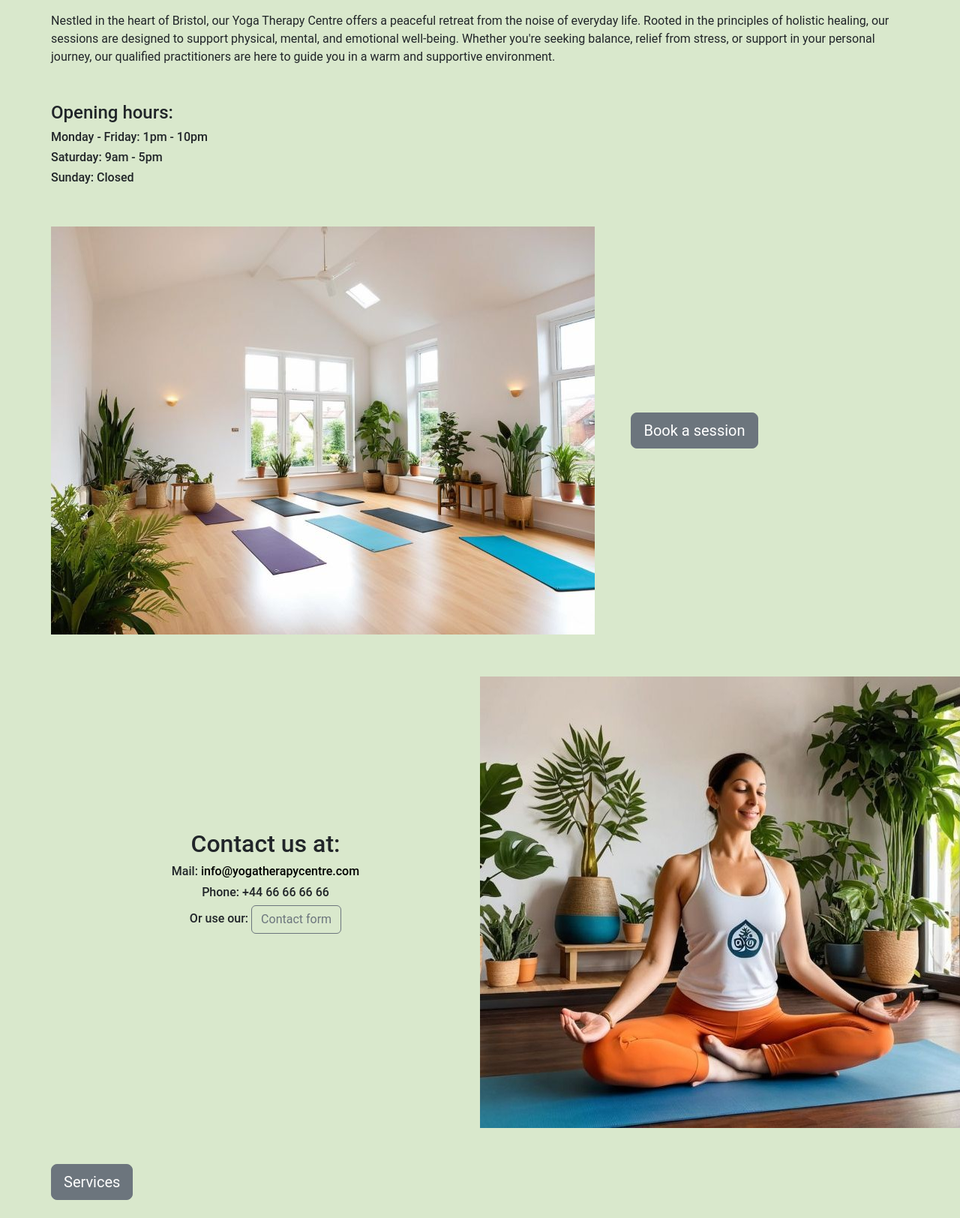
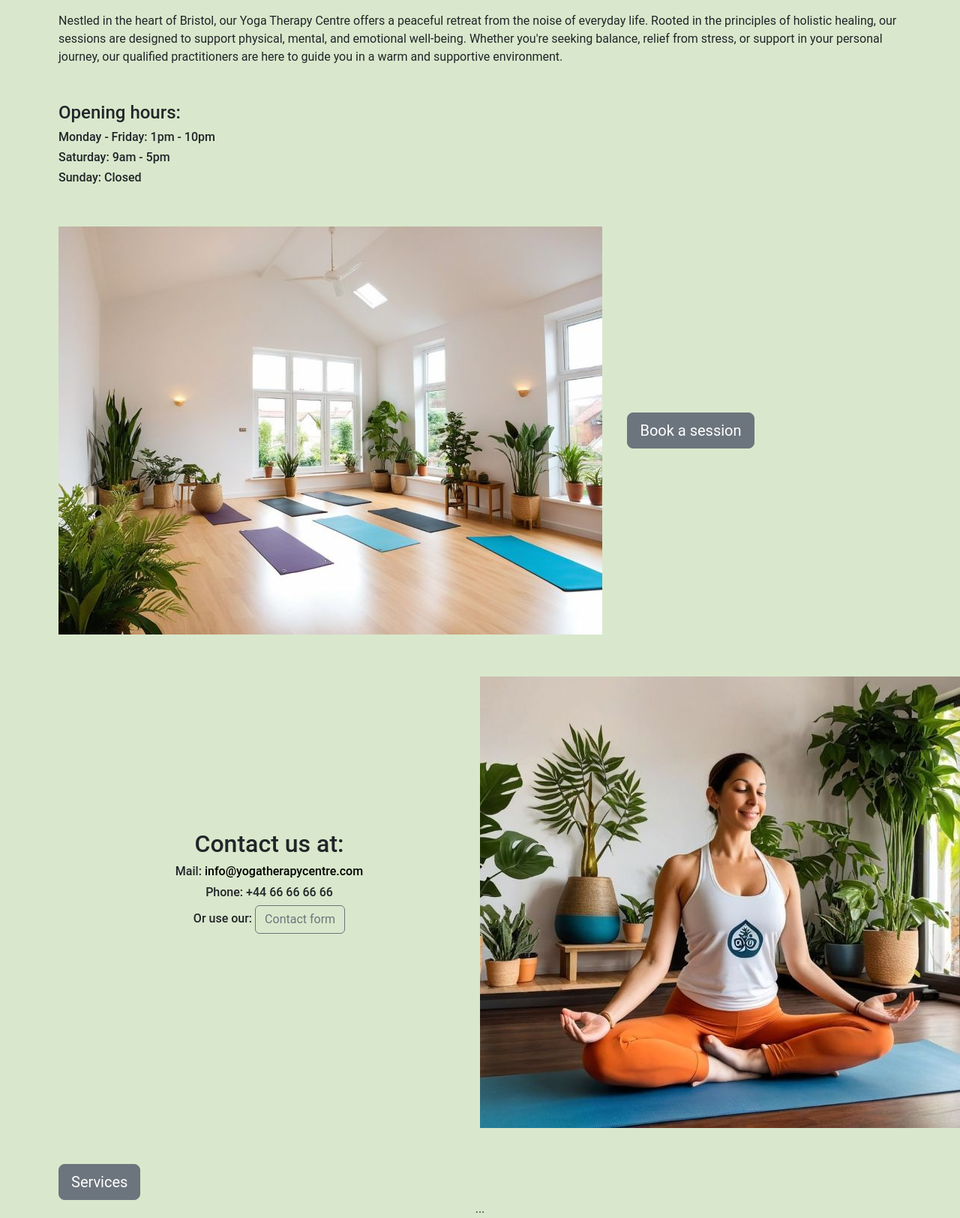
Before and after one commit to LidiaMorejudo/therapycentre, a Django app: template landing_page/templates/landing_page/index.html in a window 1280 px wide; the page is wider, and only the part inside the window is pictured. Shown: the part 144-1768 px from the top of that part at 75% size. Before the commit the page ends 1744 px from the top of that part, so only its background shows below. Run offline with Django 3.2, Linux system fonts and the light colour scheme; the template is opened without the code that fills it, so the values that code supplies are empty; some libraries are stand-ins or nearby versions.

Commit message:
Added in base.html structure for container and footer

```diff
--- a/templates/base.html
+++ b/templates/base.html
@@ -18,8 +18,12 @@
 </head>
 <body class="d-flex flex-column h-100">
 
-    {% block content %}
-    {% endblock %}
+    <div class="container">
+        <main>
+            {% block content %}{% endblock %}
+        </main>
+    </div>
+    <footer class="text-center">...</footer>
 
     {% block scripts %}
     <script src="https://cdn.jsdelivr.net/npm/bootstrap@5.3.0/dist/js/bootstrap.bundle.min.js"></script>
```
